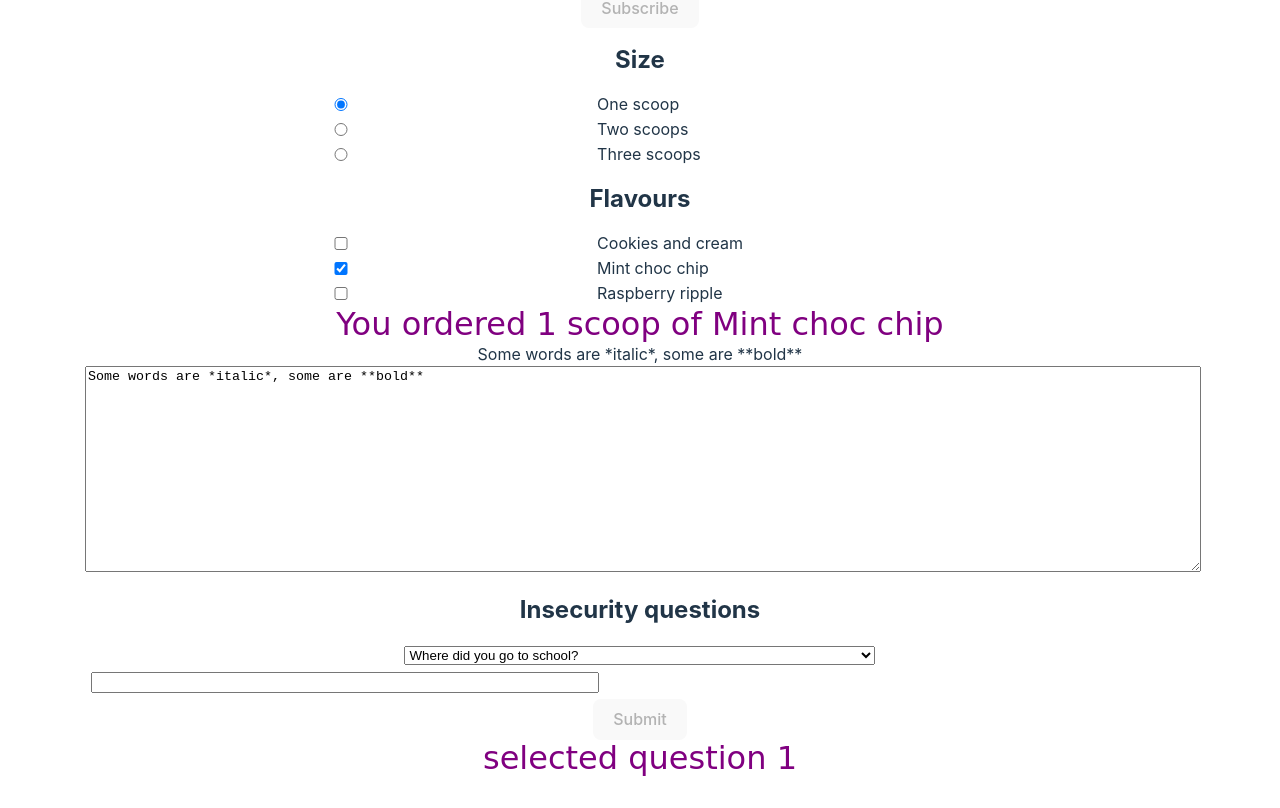
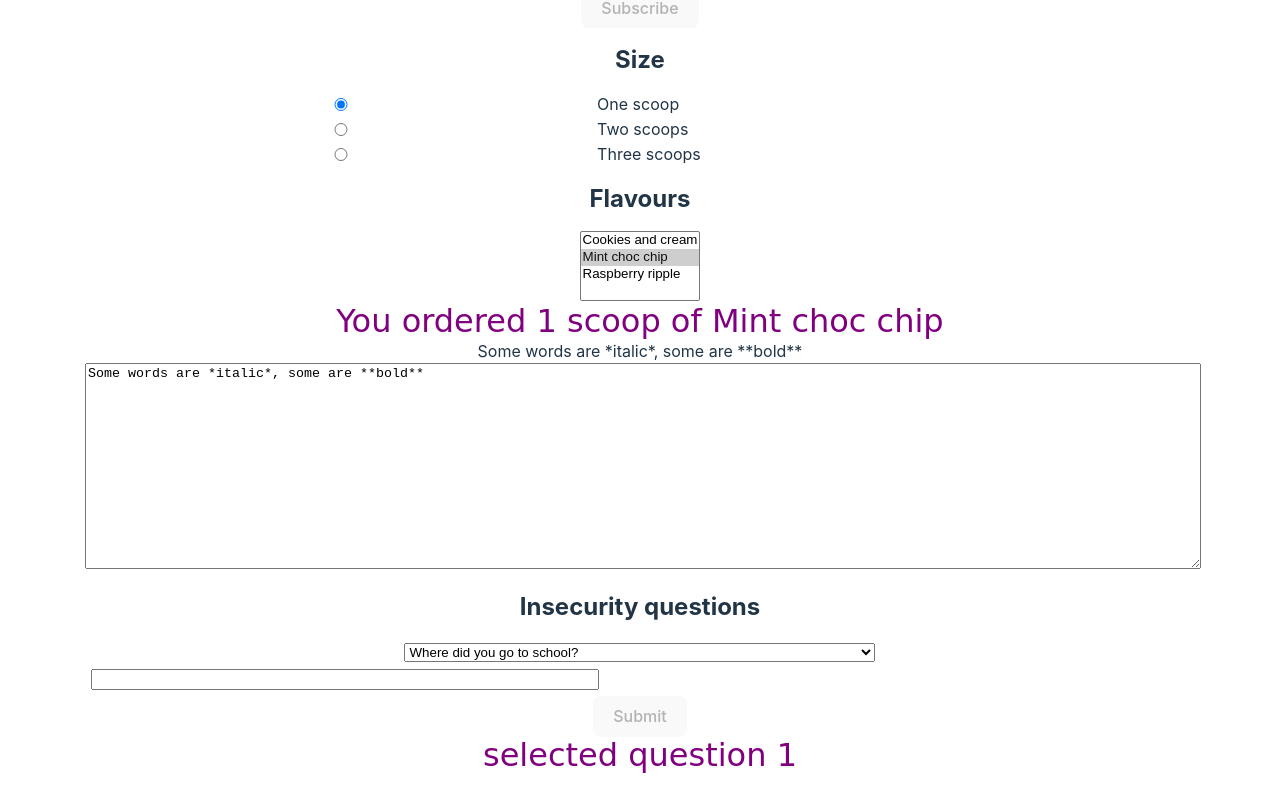
Before and after one commit to henrikvilhelmberglund/todo-svelte, a Svelte app: page / in a window 1280 px wide. Shown: the part 1615-2423 px from the top of the page. Built offline with nearby package versions, Linux system fonts and the light colour scheme; the HTML template or start-up script is replaced by a standard one.

Commit message:
change checkbox to select multiple

```diff
--- a/src/App.svelte
+++ b/src/App.svelte
@@ -252,17 +252,13 @@
 
   <h2>Flavours</h2>
 
-  {#each menu as flavour}
-    <label>
-      <input
-        type="checkbox"
-        bind:group={flavours}
-        name="flavours"
-        value={flavour}
-      />
-      {flavour}
-    </label>
-  {/each}
+  <select multiple bind:value={flavours}>
+    {#each menu as flavour}
+      <option value={flavour}>
+        {flavour}
+      </option>
+    {/each}
+  </select>
 
   {#if flavours.length === 0}
     <p>Please select at least one flavour</p>
```
